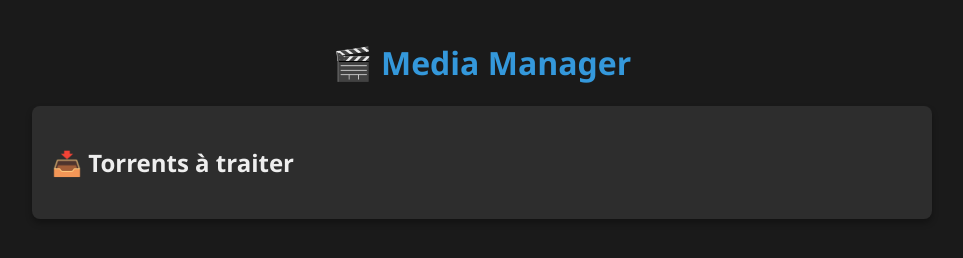
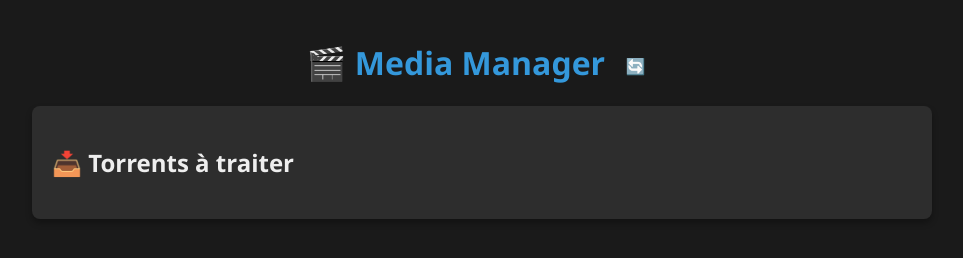
Before and after one commit to MarkouZz68/media-manager-docker, a website: page public/index.html in a window 1280 px wide. Shown: the whole page, without its empty margins (158-1121 px from the left). Drawn offline with Linux system fonts and the light colour scheme; no server answers.

Commit message:
Update index.html

```diff
--- a/public/index.html
+++ b/public/index.html
@@ -52,7 +52,7 @@
 <body>
 
 <div class="container">
-    <h1>🎬 Media Manager</h1>
+    <h1>🎬 Media Manager <button onclick="loadData()" style="background:none; font-size: 0.5em; vertical-align: middle;">🔄</button></h1>
 
     <div class="section">
         <h2>📥 Torrents à traiter</h2>
@@ -133,6 +133,8 @@
 
     // Lancer au démarrage
     loadData();
+    // Rafraîchir les données toutes les 30 secondes (30000 millisecondes)
+setInterval(loadData, 30000);
 </script>
 
 </body>
```
